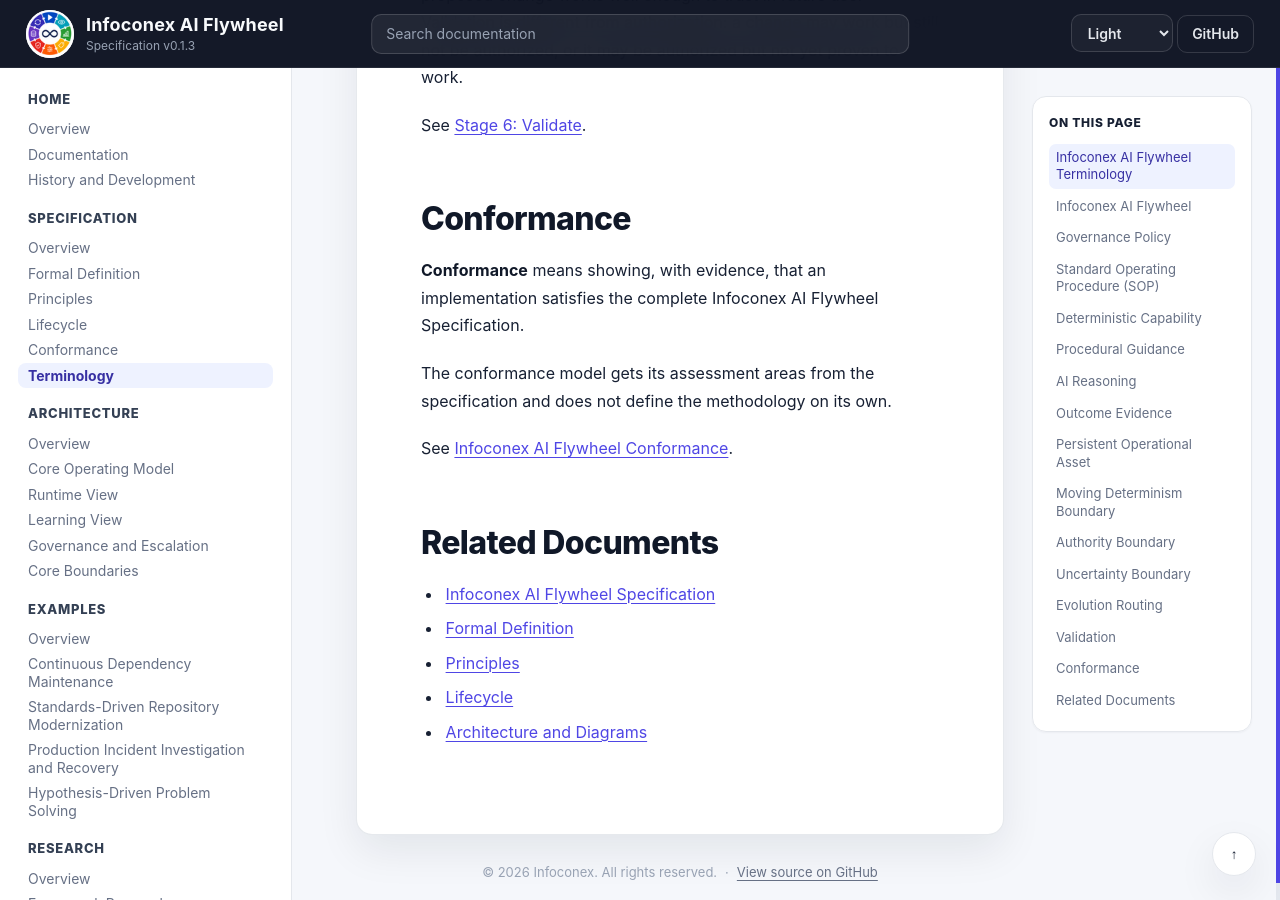
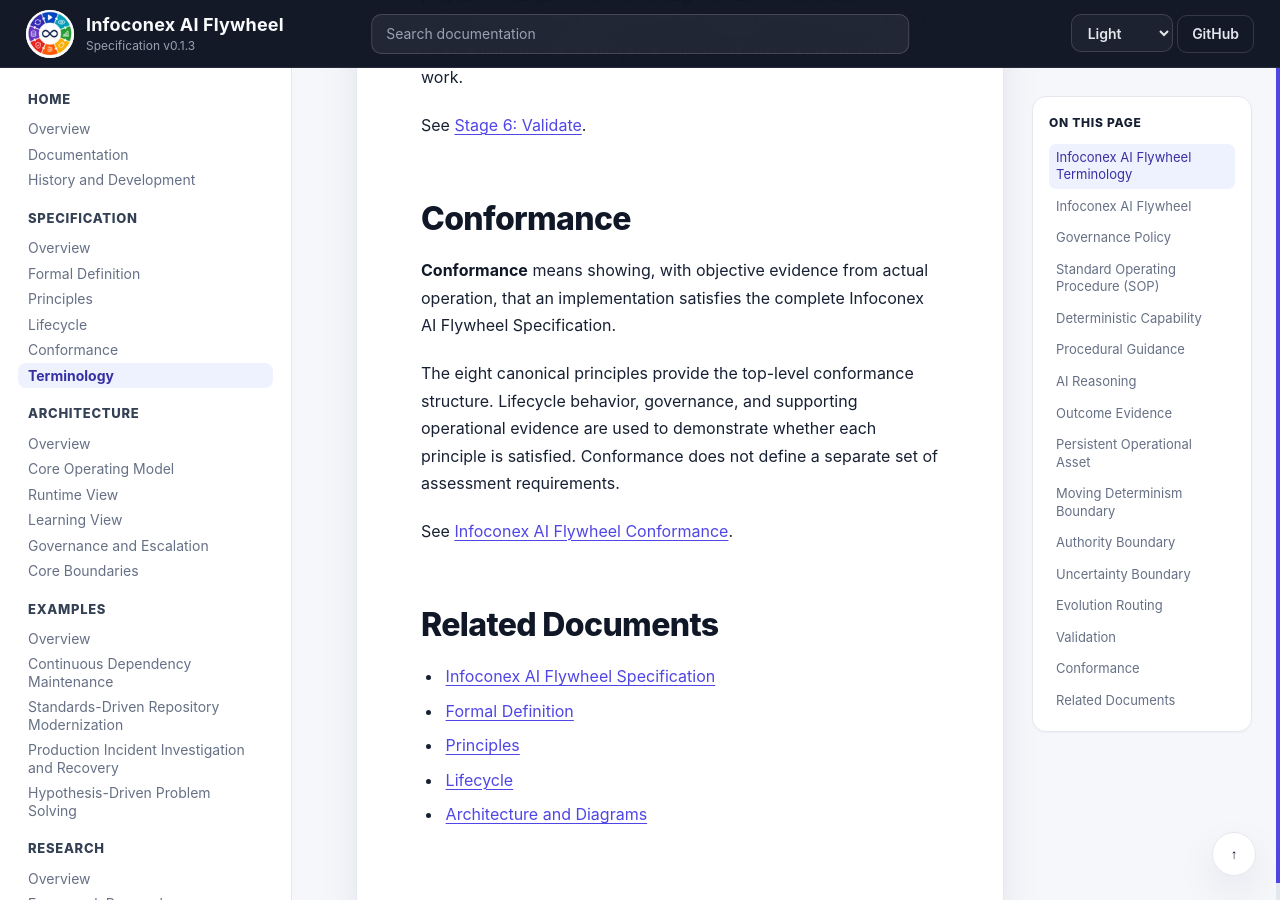
Before and after one commit to infoconex/ai-flywheel, a Jekyll site: the page built from docs/specification/terminology.md, in a window 1280 px wide and 900 px high, scrolled down 4894 px. Built offline with Jekyll 4.4.1, drawn with Linux system fonts in a browser that asks for light colours; our own code applies the rules of GitHub Pages for plain Markdown files.

Commit message:
Clarify principle-aligned conformance terminology

```diff
--- a/docs/specification/terminology.md
+++ b/docs/specification/terminology.md
@@ -102,9 +102,9 @@ See [Stage 6: Validate](lifecycle/06-validate.md).
 
 ## Conformance
 
-**Conformance** means showing, with evidence, that an implementation satisfies the complete Infoconex AI Flywheel Specification.
+**Conformance** means showing, with objective evidence from actual operation, that an implementation satisfies the complete Infoconex AI Flywheel Specification.
 
-The conformance model gets its assessment areas from the specification and does not define the methodology on its own.
+The eight canonical principles provide the top-level conformance structure. Lifecycle behavior, governance, and supporting operational evidence are used to demonstrate whether each principle is satisfied. Conformance does not define a separate set of assessment requirements.
 
 See [Infoconex AI Flywheel Conformance](conformance/README.md).
 
```
